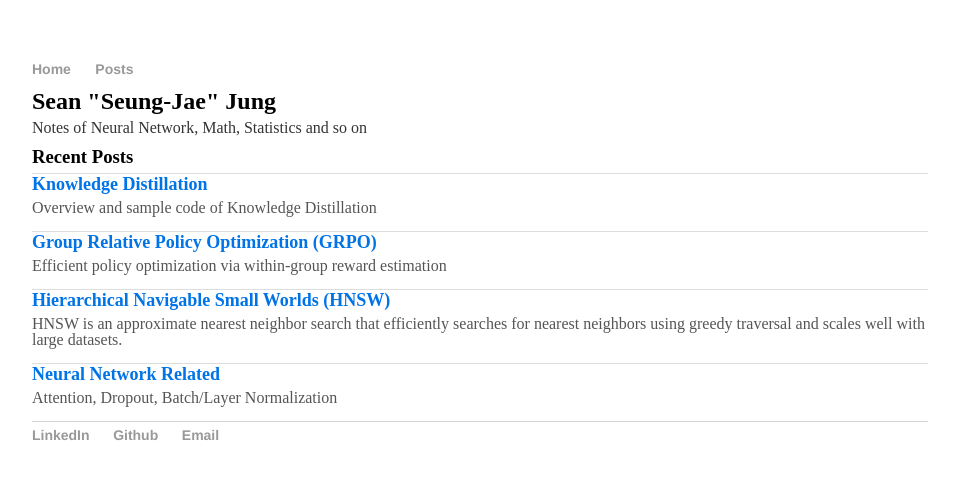
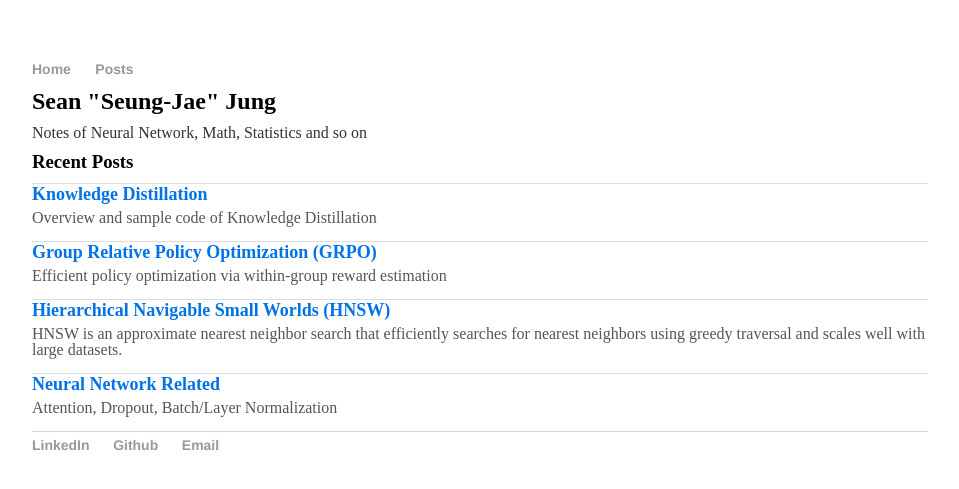
Before and after one commit to sean-sj-jung/sean-sj-jung.github.io, a Jekyll site: the page built from index.html, in a window 1280 px wide. Shown: the top 489 px of the page, without its empty margins (160-1119 px from the left). Built offline with Jekyll 4.4.1, drawn with Linux system fonts in a browser that asks for light colours; nearby versions of some CDN libraries.

Commit message:
code highligh, change margin

```diff
--- a/_config.yml
+++ b/_config.yml
@@ -6,3 +6,4 @@
 collections:
   posts:
     output: true
+highlighter: rouge
--- a/_layouts/default.html
+++ b/_layouts/default.html
@@ -5,6 +5,7 @@
 			<meta charset="UTF-8">
 			<meta name="viewport" content="width=device-width, initial-scale=1.0">
 			<link rel="stylesheet" type="text/css" href="/css/main.css">
+			<link rel="stylesheet" href="https://cdnjs.cloudflare.com/ajax/libs/highlight.js/11.8.0/styles/github-dark.min.css">
 			<script src="https://kit.fontawesome.com/a076d05399.js" crossorigin="anonymous"></script>
 		</head>
 		<body>
--- a/css/main.css
+++ b/css/main.css
@@ -32,7 +32,7 @@
 }
 h1, h2, h3 {
     margin-top: 10px; /* Reduce space below headings */
-    margin-bottom: 5px;
+    margin-bottom: 10px;
 }
 
 ul {
@@ -51,6 +51,7 @@
 }
 
 .recent-posts li {
+    margin-bottom: 8px;
     margin-bottom: 15px;
     border-top: 1px solid #ddd;
     /* padding-bottom: 5px; */
```
